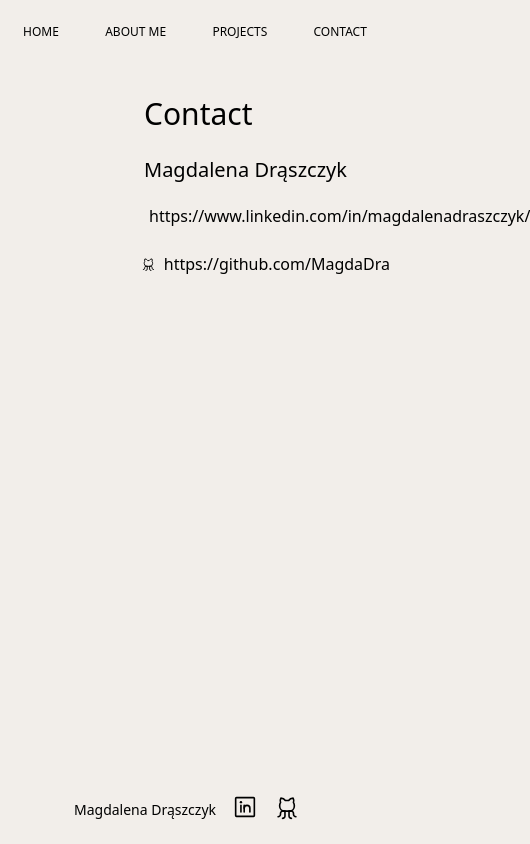
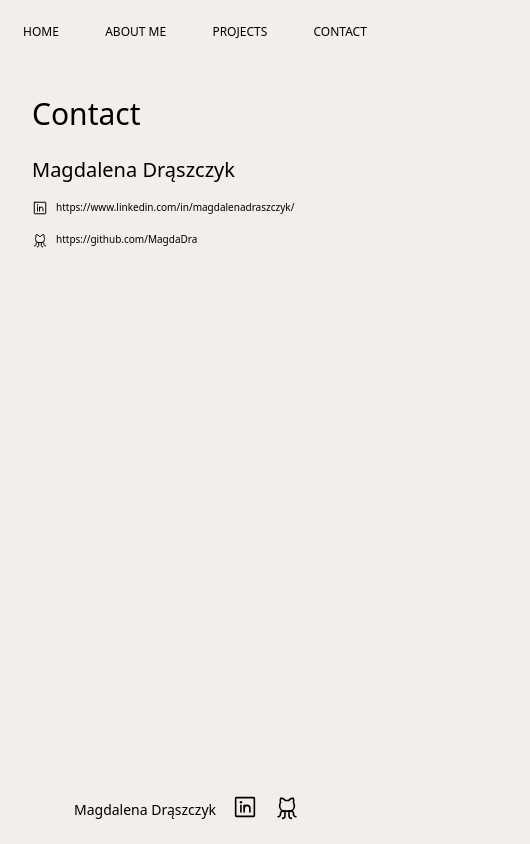
Before and after one commit to MagdaDra/my-first-portfolio, a React (Vite) app: page /contact in a window 390 px wide. Shown: the whole page, 530 px wide, since content can reach past the window. Built offline with nearby package versions, Linux system fonts and the light colour scheme.

Commit message:
Contact Page responsiveness fixed

```diff
--- a/src/pages/ContactPage.jsx
+++ b/src/pages/ContactPage.jsx
@@ -7,19 +7,19 @@ function ContactPage() {
 	return (
 		<div className='flex flex-col min-h-screen'>
 			<div className='flex-grow'>
-				<h1 className='text-3xl pl-36 mb-2 pt-24'>Contact</h1>
-				<p className='pl-36 text-xl mb-2 pt-4'>Magdalena Drąszczyk</p>
-				<div className='flex pl-[141px] mt-4'>
-					<LinkedinLogo size={32} />
-					<span className='pl-2 mt-1 hover:underline hover:text-[#7b12ff]'>
+				<h1 className='text-3xl pl-8 md:pl-36 mb-2 pt-24'>Contact</h1>
+				<p className='pl-8 md:pl-36 text-xl mb-2 pt-4'>Magdalena Drąszczyk</p>
+				<div className='flex pl-8 text-[10px] md:text-sm md:pl-[141px] mt-4'>
+					<LinkedinLogo size={16}/>
+					<span className='pl-2 hover:underline hover:text-[#7b12ff]'>
 						<NavLink to='https://www.linkedin.com/in/magdalenadraszczyk/'>
 							https://www.linkedin.com/in/magdalenadraszczyk/
 						</NavLink>
 					</span>
 				</div>
-				<div className='flex pl-[141px] mt-4'>
-					<GithubLogo size={32} />
-					<span className='pl-2 mt-1 hover:underline hover:text-[#7b12ff]'>
+				<div className='flex text-[10px] md:text-sm pl-8 md:pl-[141px] mt-4'>
+					<GithubLogo size={16} />
+					<span className='pl-2 hover:underline hover:text-[#7b12ff]'>
 						<NavLink to='https://github.com/MagdaDra'>
 							https://github.com/MagdaDra
 						</NavLink>
```
